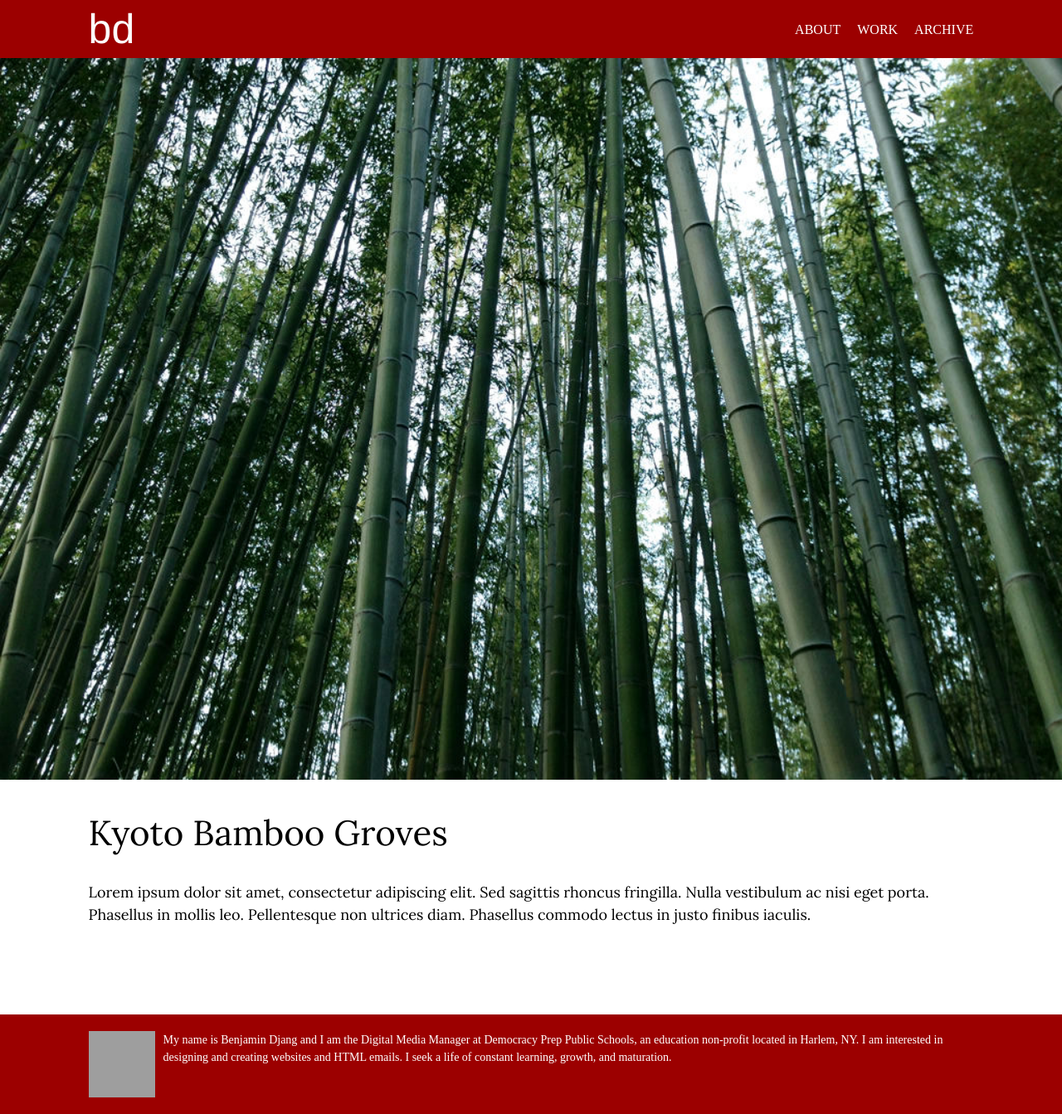
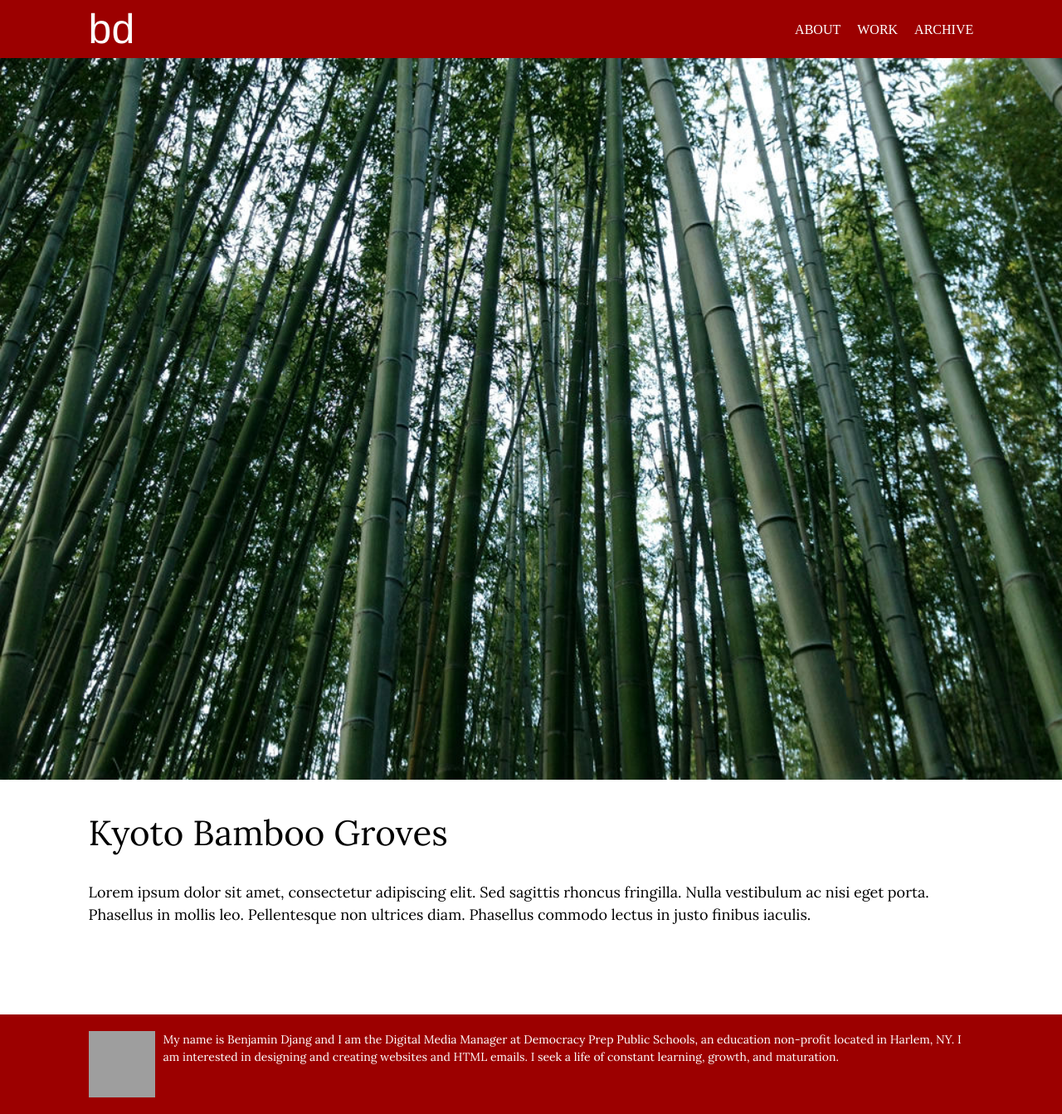
Before and after one commit to bdjang/benjamin-djang, a Jekyll site: the page built from index.html, in a window 1280 px wide. Shown: the whole page at 83% size. Built offline with Jekyll 4.4.1, drawn with Linux system fonts in a browser that asks for light colours; the list of posts is cut into pages by our own code; grey boxes are pictures that could not be loaded.

Commit message:
Changed footer text to Lora

```diff
--- a/css/main.scss
+++ b/css/main.scss
@@ -94,7 +94,6 @@ header {
 footer {
 	margin-top: $pad;
 	p {
-		font-family: serif;
 		font-size: 14px;
 		line-height: 1.5em;
 	}
```
